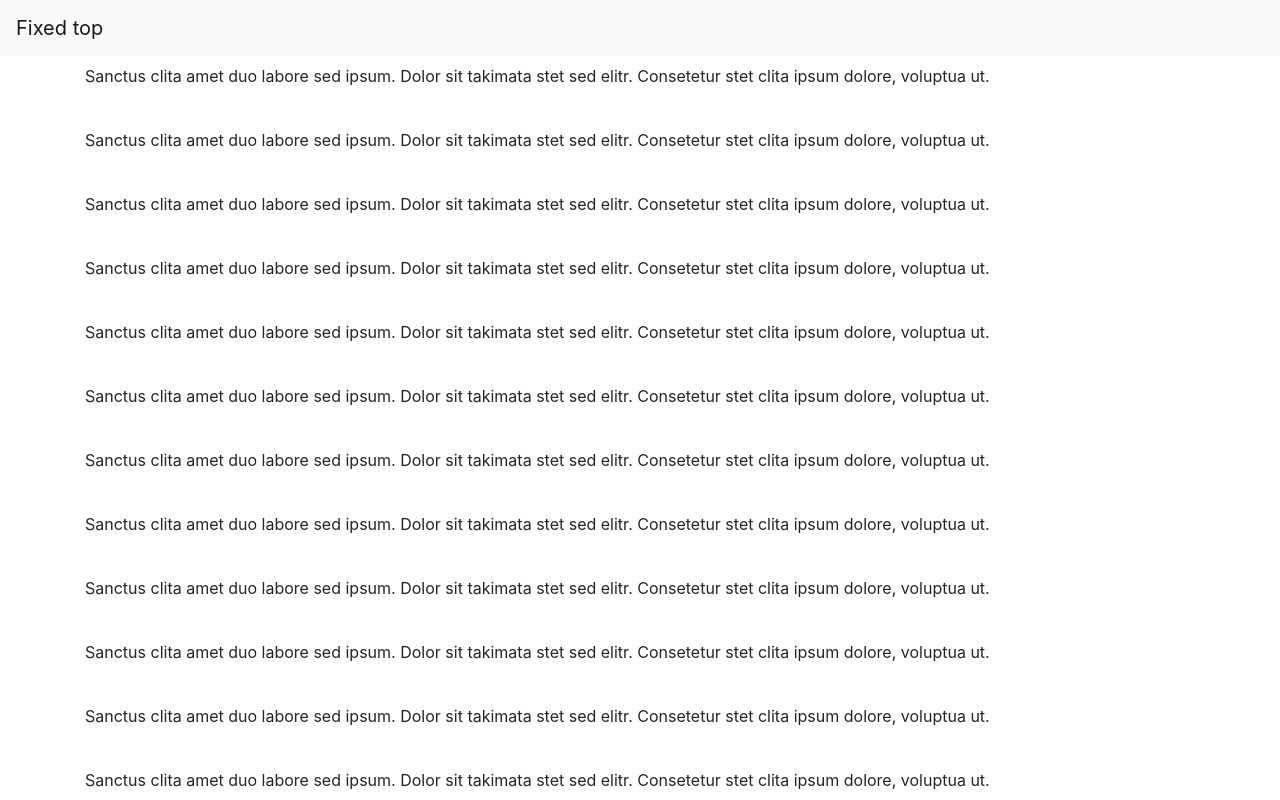
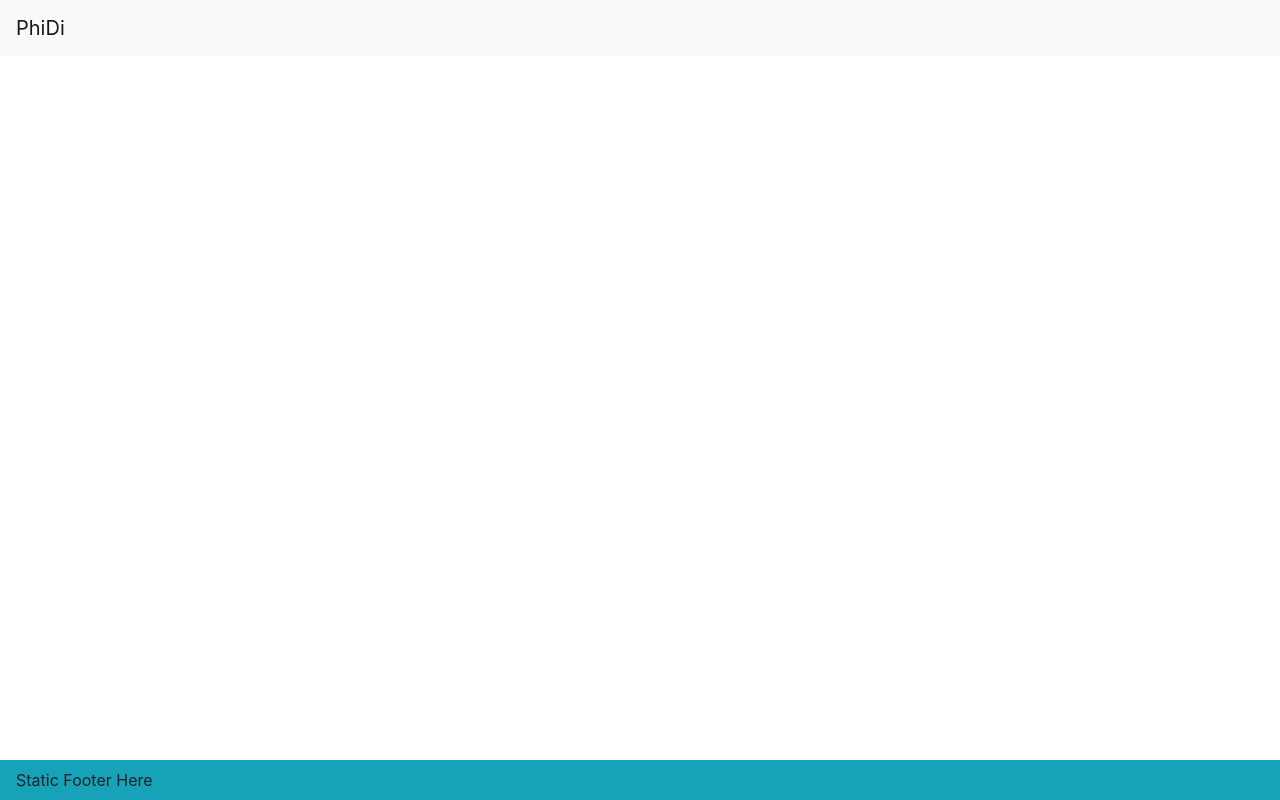
Before and after one commit to jtala/phidi, a React (Create React App) app: page / in a window 1280 px wide. Shown: the top 800 px of the page. Built offline with nearby package versions, Linux system fonts and the light colour scheme.

Commit message:
removing contents

```diff
--- a/src/App.js
+++ b/src/App.js
@@ -1,11 +1,13 @@
 import React from "react";
 import Footer from "./components/Footer";
 import NavBar from "./components/NavBar";
+import Content from "./components/Content";
 
 function App() {
   return <div>
-      <NavBar />;
-      <Footer />;
+      <NavBar />
+      <Content />
+      <Footer />
   </div>
 }
 
--- /dev/null
+++ b/src/components/Content.js
@@ -0,0 +1,26 @@
+import React from "react";
+
+function Content () {
+    return (
+        <div>
+        Lorem Lorem Lorem
+        Lorem Lorem Lorem
+        Lorem Lorem Lorem
+        Lorem Lorem Lorem
+        Lorem Lorem Lorem
+        Lorem Lorem Lorem
+        Lorem Lorem Lorem
+        Lorem Lorem Lorem
+        Lorem Lorem Lorem
+        Lorem Lorem Lorem
+        Lorem Lorem Lorem
+        Lorem Lorem Lorem
+        Lorem Lorem Lorem
+        </div>
+    )
+}
+
+
+
+
+export default Content;
--- a/src/components/Footer.js
+++ b/src/components/Footer.js
@@ -3,7 +3,9 @@ import React from "react";
 function Footer () {
     return(
     <div>
-        <h1>Footer Here</h1>
+       <footer className="navbar fixed-bottom bg-info">
+       Static Footer Here
+       </footer>
     </div>
     )
 
--- a/src/components/NavBar.js
+++ b/src/components/NavBar.js
@@ -4,24 +4,8 @@ function NavBar() {
   return (
     <div className="container">
       <nav className="navbar fixed-top navbar-light bg-light">
-  <a className="navbar-brand" href="#">Fixed top</a>
-</nav>
-    <p>Sanctus clita amet duo labore sed ipsum. Dolor sit takimata stet sed elitr. Consetetur stet clita ipsum dolore, voluptua ut.</p><br></br>
-    <p>Sanctus clita amet duo labore sed ipsum. Dolor sit takimata stet sed elitr. Consetetur stet clita ipsum dolore, voluptua ut.</p><br></br>
-    <p>Sanctus clita amet duo labore sed ipsum. Dolor sit takimata stet sed elitr. Consetetur stet clita ipsum dolore, voluptua ut.</p><br></br>
-    <p>Sanctus clita amet duo labore sed ipsum. Dolor sit takimata stet sed elitr. Consetetur stet clita ipsum dolore, voluptua ut.</p><br></br>
-    <p>Sanctus clita amet duo labore sed ipsum. Dolor sit takimata stet sed elitr. Consetetur stet clita ipsum dolore, voluptua ut.</p><br></br>
-    <p>Sanctus clita amet duo labore sed ipsum. Dolor sit takimata stet sed elitr. Consetetur stet clita ipsum dolore, voluptua ut.</p><br></br>
-    <p>Sanctus clita amet duo labore sed ipsum. Dolor sit takimata stet sed elitr. Consetetur stet clita ipsum dolore, voluptua ut.</p><br></br>
-    <p>Sanctus clita amet duo labore sed ipsum. Dolor sit takimata stet sed elitr. Consetetur stet clita ipsum dolore, voluptua ut.</p><br></br>
-    <p>Sanctus clita amet duo labore sed ipsum. Dolor sit takimata stet sed elitr. Consetetur stet clita ipsum dolore, voluptua ut.</p><br></br>
-    <p>Sanctus clita amet duo labore sed ipsum. Dolor sit takimata stet sed elitr. Consetetur stet clita ipsum dolore, voluptua ut.</p><br></br>
-    <p>Sanctus clita amet duo labore sed ipsum. Dolor sit takimata stet sed elitr. Consetetur stet clita ipsum dolore, voluptua ut.</p><br></br>
-    <p>Sanctus clita amet duo labore sed ipsum. Dolor sit takimata stet sed elitr. Consetetur stet clita ipsum dolore, voluptua ut.</p><br></br>
-    <p>Sanctus clita amet duo labore sed ipsum. Dolor sit takimata stet sed elitr. Consetetur stet clita ipsum dolore, voluptua ut.</p><br></br>
-    <p>Sanctus clita amet duo labore sed ipsum. Dolor sit takimata stet sed elitr. Consetetur stet clita ipsum dolore, voluptua ut.</p><br></br>
-    <p>Sanctus clita amet duo labore sed ipsum. Dolor sit takimata stet sed elitr. Consetetur stet clita ipsum dolore, voluptua ut.</p><br></br>
-
+        <a className="navbar-brand" href="#">PhiDi</a>
+      </nav>
     </div>
   );
 }
```
